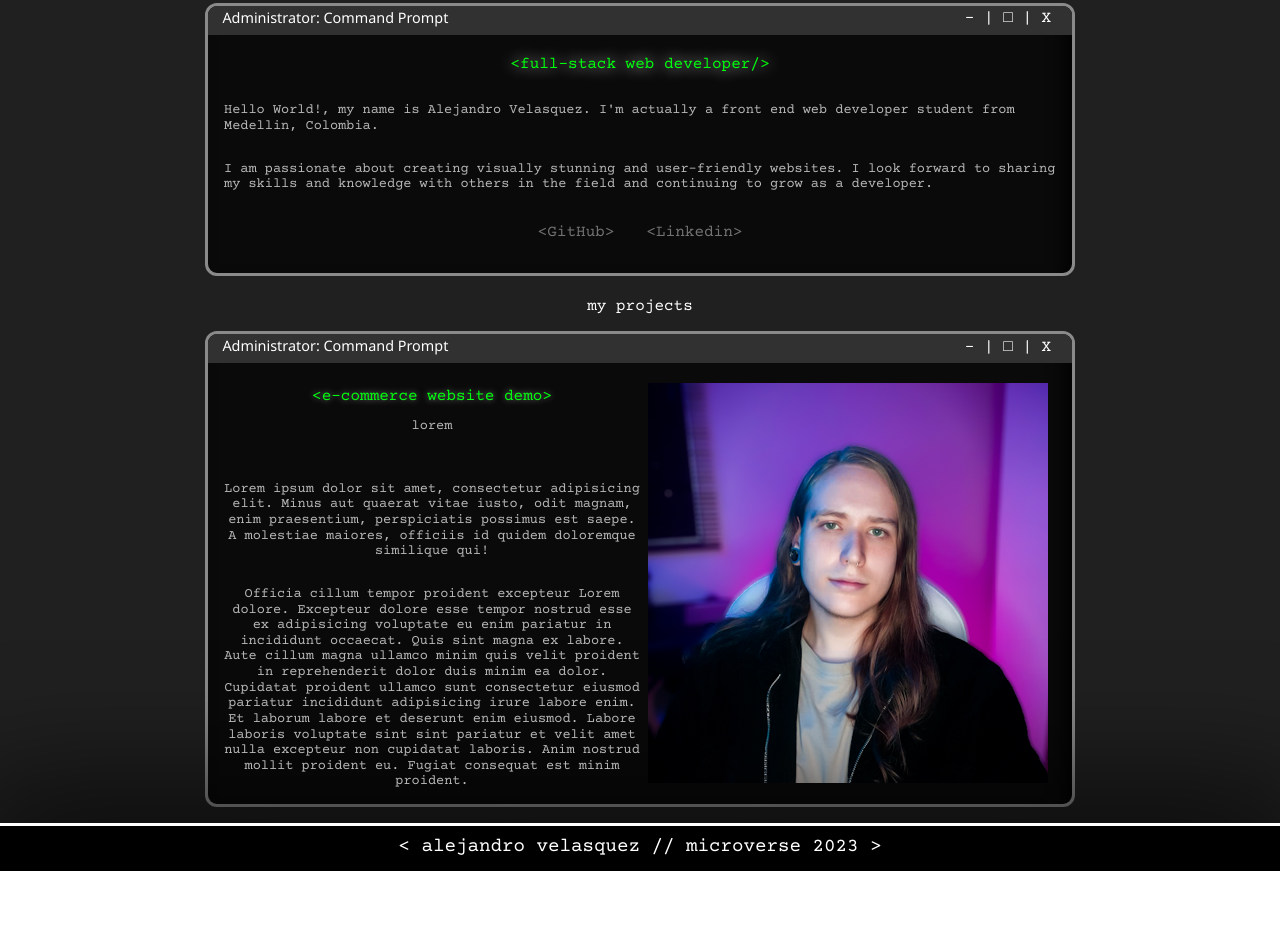
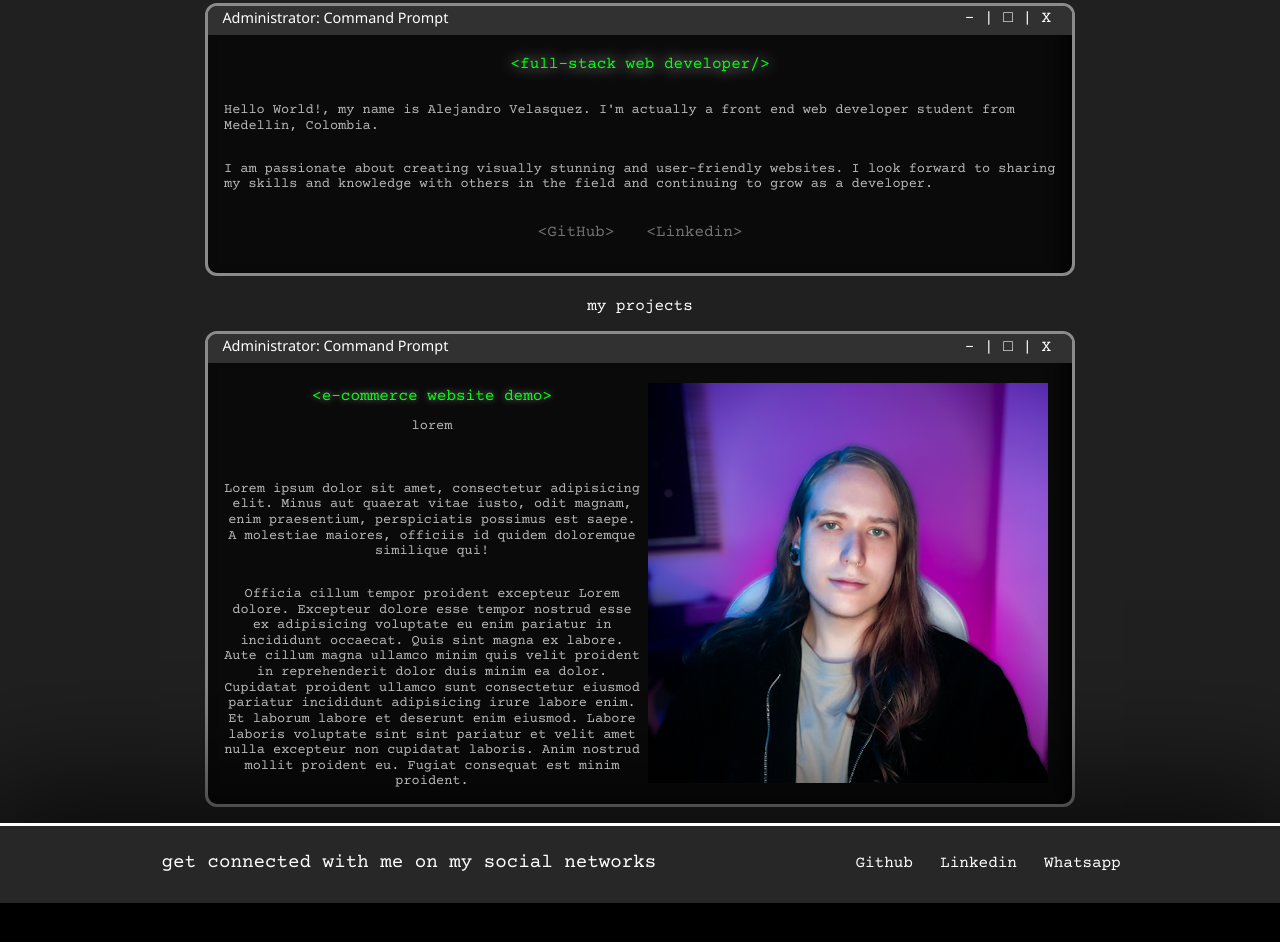
Before and after one commit to VelzckC0D3/Portfolio_v1, a plain HTML site: page index.html in a window 1280 px wide. Shown: the part 824-1766 px from the top of the page. Before the commit the page ends 1695 px from the top, so only its background shows below. Drawn offline with nearby package versions, Linux system fonts and the light colour scheme.

Commit message:
Style Update

```diff
--- a/CSS/style.css
+++ b/CSS/style.css
@@ -203,16 +203,16 @@ body {
   color: rgb(109, 109, 109);
   text-decoration: none;
   text-transform: lowercase;
-  transition: all 300ms ease-in-out;
+  transition: all 600ms ease-in-out;
   background-color: rgba(0, 0, 0, 0.425);
   border: 2px solid rgba(255, 255, 255, 0);
-  border-radius: 50px;
+  border-radius: 20px;
 }
 
 #action:hover {
-  color: white;
-  background-color: rgb(0, 0, 0);
-  border: 2px solid rgb(255, 255, 255);
+  color: rgb(0, 0, 0);
+  background-color: rgb(255, 255, 255);
+  border: 2px solid rgb(0, 0, 0);
 }
 
 
@@ -421,7 +421,7 @@ body {
 #footer {
   display: flex;
   align-items: center;
-  height: 10vh;
+  height: 40vh;
   width: 100vw;
   left: 0;
   right: 0;
@@ -433,6 +433,35 @@ body {
   justify-self: flex-end;
 }
 
+#footerCont {
+  height: 40vh;
+}
+
+#footerSocial {
+  width: 100vw;
+  height: 5rem;
+  background-color: rgba(255, 255, 255, 0.151);
+  display: flex;
+  flex-direction: row;
+  align-items: center;
+  justify-content: space-evenly;
+}
+
+#footerS {
+  margin-left: 1rem;
+}
+
+#footerLinks {
+  list-style: none;
+  display: flex;
+  flex-direction: row;
+  justify-content: center;
+}
+
+.footerLinks {
+  padding: 0 0.85rem 0;
+}
+
 #footer::before {
   content: "";
   width: 100%;
@@ -442,7 +471,7 @@ body {
   position: absolute;
 }
 
-#footContainer h1 {
+#footerCont h1 {
   font-size: 120%;
 }
 
--- a/index.html
+++ b/index.html
@@ -27,6 +27,7 @@
 
             <ul id="menu">
                 <li>about</li>
+                <li>my goal</li>
                 <li>projects</li>
                 <li>contact</li>
             </ul>
@@ -110,8 +111,16 @@
 
 
     <footer id="footer" class="container shadow">
-        <div id="footContainer">
-            <h1> &lt alejandro velasquez // microverse 2023 ></h1>
+        <div id="footerCont">
+            <div id="footerSocial">
+                <h1 id="footerS" class="mainText">get connected with me on my social networks</h1>
+                <ul id="footerLinks">
+                    <li class="footerLinks">Github</li>
+                    <li class="footerLinks">Linkedin</li>
+                    <li class="footerLinks">Whatsapp</li>
+                    <li></li>
+                </ul>
+            </div>
         </div>
     </footer>
 
```
